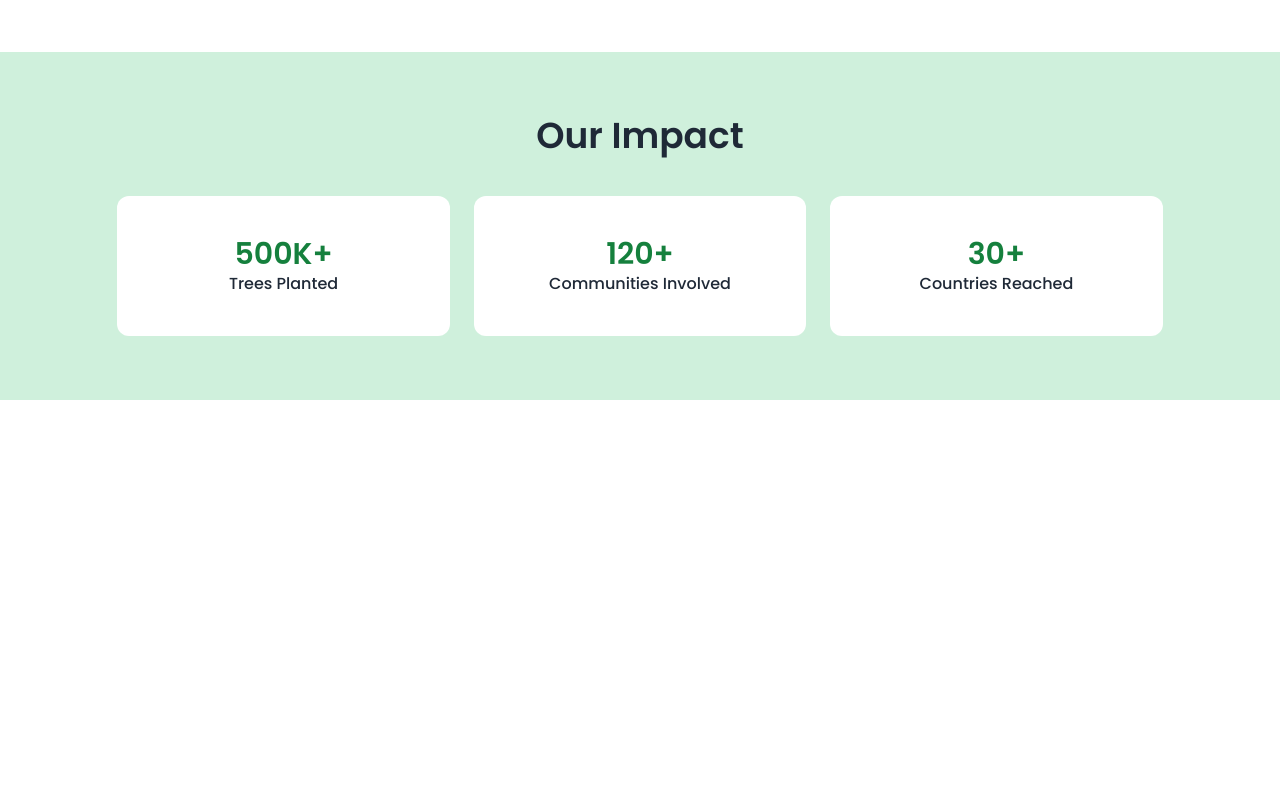
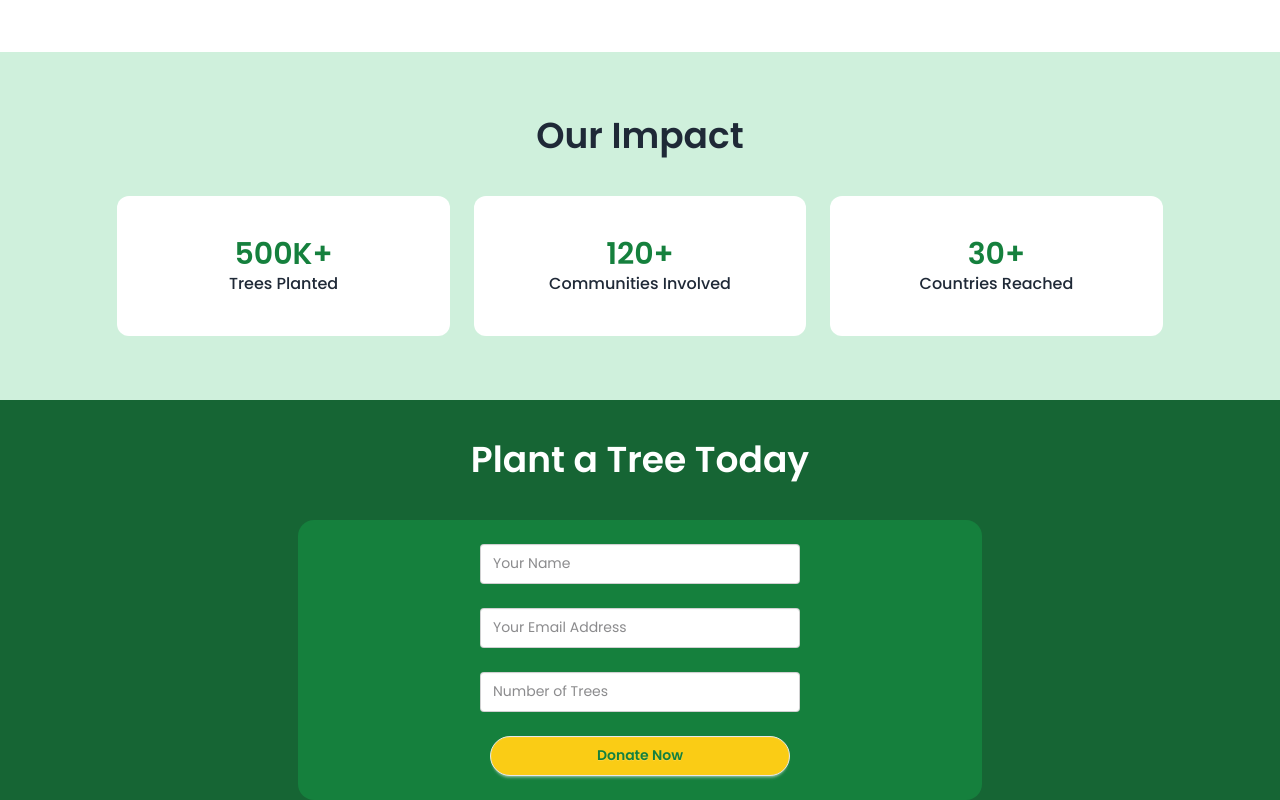
Before and after one commit to istiyak-ahmmod/Green-Earth, a plain HTML site: page index.html in a window 1280 px wide. Shown: the part 1020-1820 px from the top of the page. Before the commit the page ends 1420 px from the top, so only its background shows below. Drawn offline with nearby package versions, Linux system fonts and the light colour scheme.

Commit message:
plant a Tree Today section added

```diff
--- a/index.html
+++ b/index.html
@@ -57,16 +57,20 @@
     <section class="bg-[#CFF0DC]">
 
         <div class="flex justify-around items-center space-x-5">
-           <div class="flex-1 hidden md:block"> <img src="assets/hero-leaf1.png" alt=""></div>
+            <div class="flex-1 hidden md:block"> <img src="assets/hero-leaf1.png" alt=""></div>
 
             <div class="flex-1 text-center space-y-5">
-                <h1 class="text-[#1F2937] text-2xl md:text-3xl font-semibold mt-4 md:mt-0">Plant a Tree, Grow a Future</h1>
-                <p class="text-[#1F2937]">Join our mission to plant 1 million trees and make the Earth greener for future
+                <h1 class="text-[#1F2937] text-2xl md:text-3xl font-semibold mt-4 md:mt-0">Plant a Tree, Grow a Future
+                </h1>
+                <p class="text-[#1F2937]">Join our mission to plant 1 million trees and make the Earth greener for
+                    future
                     generations.</p>
 
-                       <button class="btn bg-[#FACC15] text-[#15803D] rounded-4xl hover:font-semibold hover:text-white mb-4 md:mb-0">Get Involved</button>
+                <button
+                    class="btn bg-[#FACC15] text-[#15803D] rounded-4xl hover:font-semibold hover:text-white mb-4 md:mb-0">Get
+                    Involved</button>
             </div>
-           <div class="hidden md:block flex-1"> <img src="assets/hero-leaf2.png" alt=""></div>
+            <div class="hidden md:block flex-1"> <img src="assets/hero-leaf2.png" alt=""></div>
         </div>
 
 
@@ -79,7 +83,9 @@
         <div class="flex items-center space-x-10 mt-14 md:flex-row flex-col">
             <img src="assets/about.png" alt="" class="h-[430px] W-[430px]">
             <div class="space-y-5 mt-10 md:mt-0">
-                <p class="text-[#1F2937]">Green Earth is a global tree plantation initiative dedicated to fighting climate change. Since our start, we’ve planted over 500,000 trees worldwide. By joining our campaign, you help restore forests, create habitats for wildlife, and combat global warming.</p>
+                <p class="text-[#1F2937]">Green Earth is a global tree plantation initiative dedicated to fighting
+                    climate change. Since our start, we’ve planted over 500,000 trees worldwide. By joining our
+                    campaign, you help restore forests, create habitats for wildlife, and combat global warming.</p>
 
                 <ul class="text-[#1F2937] list-disc">
                     <li>Restoration of natural habitats</li>
@@ -114,6 +120,35 @@
         </div>
 
     </section>
+
+    <section class="bg-[#166534]">
+
+        <div class="w-11/12 mx-auto">
+            <h3 class="text-center text-white text-2xl md:text-4xl font-semibold py-10">Plant a Tree Today</h3>
+            <div class="w-7/12 mx-auto bg-[#15803D] flex items-center justify-center py-6 px-10 rounded-2xl">
+
+                <div class="space-y-6 text-center">
+                    <input type="text" placeholder="Your Name" class="input" />
+                    <input type="email" placeholder="Your Email Address" class="input" />
+                    <input type="text" class="input" placeholder="Number of Trees" list="browsers" />
+                    <datalist id="browsers">
+                        <option value="1 Tree - $5"></option>
+                        <option value="5 Tree - $25"></option>
+                        <option value="10 Tree - $50"></option>
+
+                    </datalist>
+   <div class="flex items-center justify-center">
+                <button
+                    class="btn bg-[#FACC15] text-[#15803D] rounded-4xl hover:font-semibold hover:text-white mb-4 md:mb-0 text-center w-[180px] md:w-[300px]">Donate Now</button>
+                </div>
+
+                </div>
+
+            </div>
+
+        </div>
+
+    </section>
 </body>
 
 </html>
```
